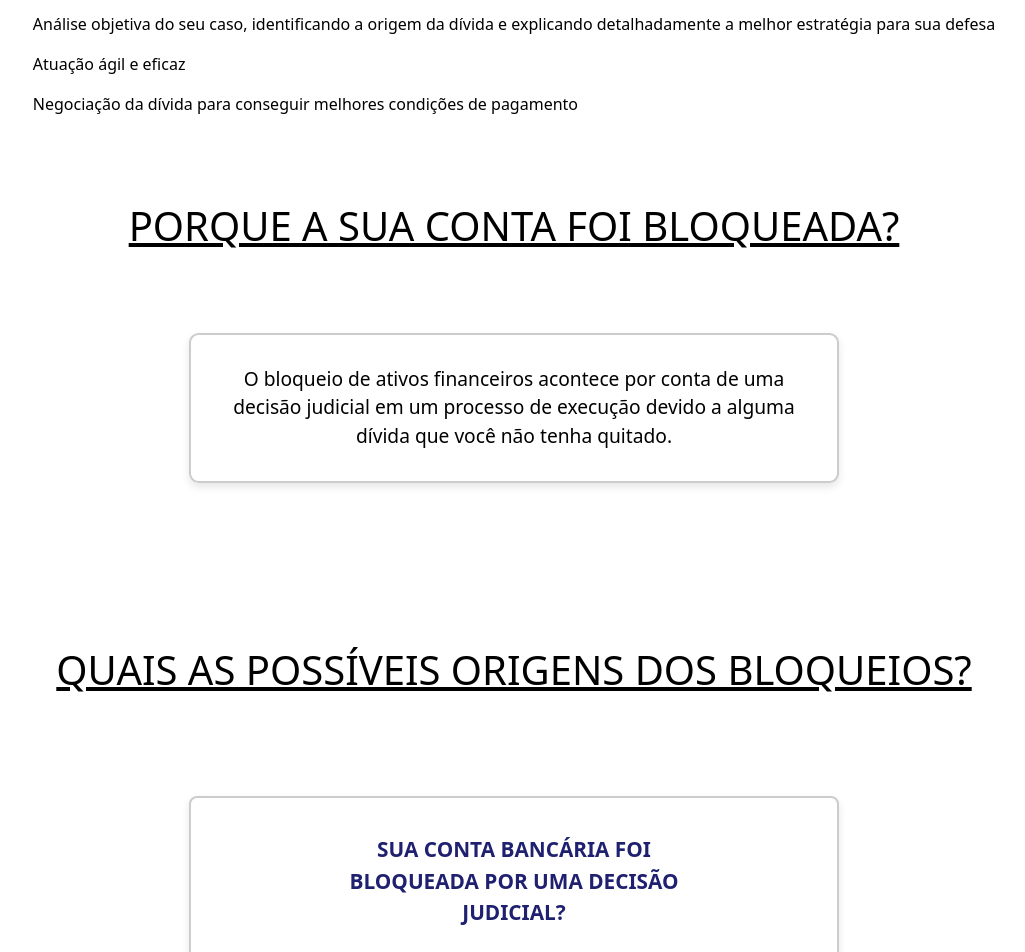
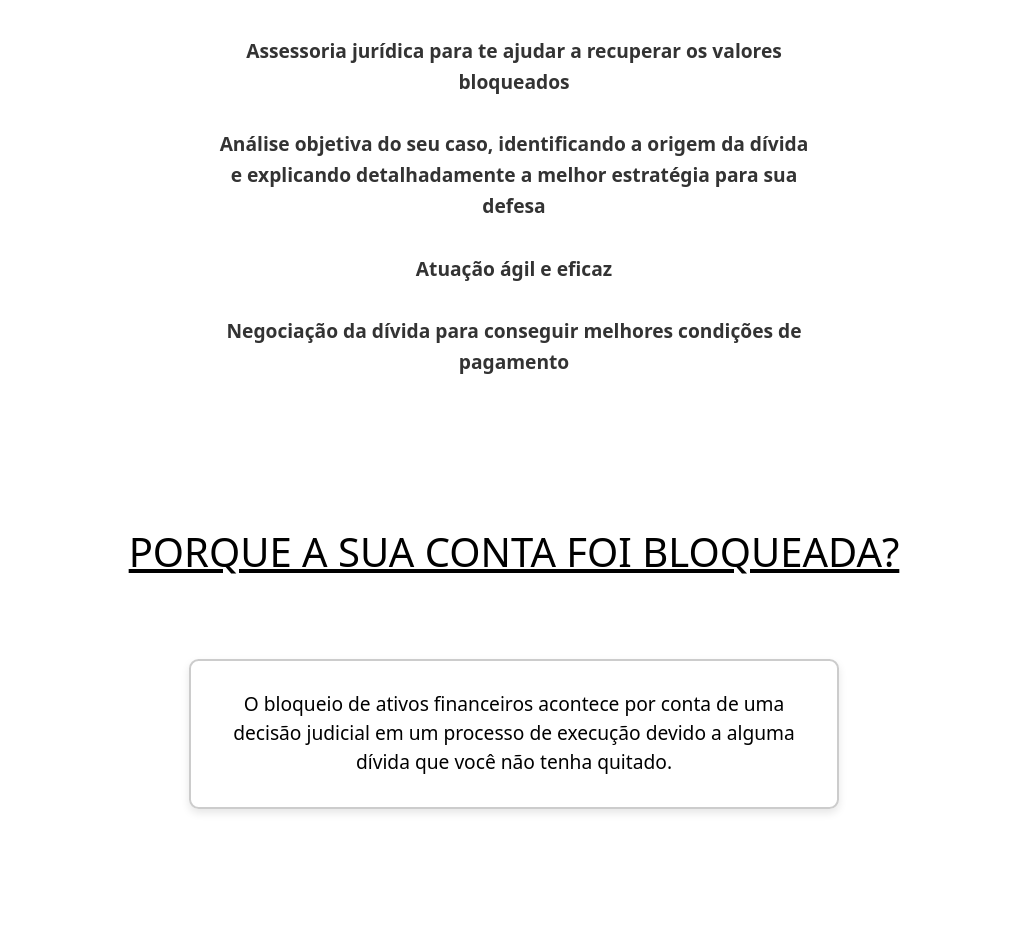
Before and after one commit to Ikejiri-1/pagina-advogados-next, a Next.js app: page / in a window 1280 px wide. Shown: the part 1080-2032 px from the top of the page, without its empty margins (126-1151 px from the left). Built offline with nearby package versions, Linux system fonts and the light colour scheme.

Commit message:
Quem somos

```diff
--- a/src/app/page.css
+++ b/src/app/page.css
@@ -2,3 +2,10 @@
   max-width: 1000px;
   margin: 2em auto;
 }
+.content-section {
+  display: flex;
+  flex-direction: column;
+  align-items: center;
+  gap: 5em;
+  margin: 4em auto;
+}
--- a/src/app/page.tsx
+++ b/src/app/page.tsx
@@ -8,6 +8,7 @@ import { HelpContent } from "@/components/HelpContent";
 import { BlockOriginsQuestions } from "@/components/BlockOriginsQuestion";
 import { WhyBlocked } from "@/components/WhyBlocked";
 import { WhyIsPossible } from "@/components/WhyIsPossible";
+import { AboutUs } from "@/components/AboutUs";
 
 export default function Home() {
   return (
@@ -26,17 +27,16 @@ export default function Home() {
       {/* <div className="cards">
         <Cards />
       </div> */}
-      <div>
+      <div className="content-section">
         <HelpContent />
-      </div>
-      <div>
+
         <WhyBlocked />
-      </div>
-      <div>
+
         <BlockOriginsQuestions />
-      </div>
-      <div>
+
         <WhyIsPossible />
+
+        <AboutUs />
       </div>
     </section>
   );
--- /dev/null
+++ b/src/components/AboutUs/aboutus.css
@@ -0,0 +1,46 @@
+.about-us-title {
+  font-size: 2.5em;
+  text-align: center;
+  text-decoration: underline;
+}
+
+.about-us-list,
+.about-us-title {
+  opacity: 0;
+  transform: translateX(60px);
+}
+.about-us-list {
+  margin: 4em auto;
+  display: flex;
+  flex-direction: column;
+  gap: 2em;
+  max-width: 600px;
+  text-align: center;
+}
+
+.about-us-list li span {
+  font-size: 1.2em;
+  font-weight: 600;
+  color: #333;
+  line-height: 1.6em;
+}
+
+.about-us.animate .about-us-title {
+  animation: slideFromRight 0.6s ease-in-out forwards;
+}
+
+.about-us.animate .about-us-list {
+  animation: slideFromRight 0.8s ease-in-out forwards;
+  animation-delay: 0.2s;
+}
+
+@keyframes slideFromRight {
+  from {
+    opacity: 0;
+    transform: translateX(60px);
+  }
+  to {
+    opacity: 1;
+    transform: translateX(0);
+  }
+}
--- /dev/null
+++ b/src/components/AboutUs/index.tsx
@@ -0,0 +1,54 @@
+"use client";
+import "./aboutus.css";
+import { useEffect, useRef } from "react";
+
+export const AboutUs = () => {
+  const aboutRef = useRef<HTMLDivElement>(null);
+
+  useEffect(() => {
+    const observer = new IntersectionObserver(
+      ([entry]) => {
+        if (entry.isIntersecting) {
+          entry.target.classList.add("animate");
+          observer.disconnect();
+        }
+      },
+      { threshold: 0.3 }
+    );
+
+    if (aboutRef.current) observer.observe(aboutRef.current);
+
+    return () => observer.disconnect();
+  }, []);
+
+  return (
+    <div ref={aboutRef} className="about-us">
+      <h2 className="about-us-title">QUEM SOMOS?</h2>
+
+      <ul className="about-us-list">
+        <li>
+          <span>
+            Especializados na defesa de executados, oferecemos atendimento
+            virtual em todo território nacional.
+          </span>
+        </li>
+        <li>
+          <span>
+            Somos comprometidos com a qualidade no atendimento de nossos
+            clientes e com a transparência em cada etapa.
+          </span>
+        </li>
+        <li>
+          <span>
+            Nosso foco é proporcionar o melhor resultado possível, buscando a
+            melhor solução, planejando a melhor estratégia de defesa e
+            negociando acordos.
+          </span>
+        </li>
+        <li>
+          <span>Conte conosco!</span>
+        </li>
+      </ul>
+    </div>
+  );
+};
--- a/src/components/BlockOriginsQuestion/blockorigins.css
+++ b/src/components/BlockOriginsQuestion/blockorigins.css
@@ -16,7 +16,7 @@
 }
 
 .block-title.animate {
-  animation: fadeUp 0.8s ease-out forwards;
+  animation: fadeLeft 0.8s ease-out forwards;
 }
 
 /* CARD */
@@ -26,21 +26,10 @@
 }
 
 .card-wrapper.animate {
-  animation: fadeFromLeft 0.9s ease-out forwards;
+  animation: fadeLeft 0.9s ease-out forwards;
 }
 
-@keyframes fadeUp {
-  from {
-    opacity: 0;
-    transform: translateY(30px);
-  }
-  to {
-    opacity: 1;
-    transform: translateY(0);
-  }
-}
-
-@keyframes fadeFromLeft {
+@keyframes fadeLeft {
   from {
     opacity: 0;
     transform: translateX(-50px);
--- a/src/components/Card/card.css
+++ b/src/components/Card/card.css
@@ -30,8 +30,8 @@
 
 .card-title {
   font-size: 1.3em;
-  margin: 1em 0;
-  width: 400px;
+  margin: 0.8em 0;
+  width: 550px;
   font-weight: bold;
   text-align: center;
   color: #1f2070;
--- a/src/components/HelpContent/helpcontent.css
+++ b/src/components/HelpContent/helpcontent.css
@@ -31,12 +31,21 @@
 }
 
 .help-content {
+  margin: 0 auto 4em auto;
   display: flex;
   flex-direction: column;
-  gap: 1em;
-  max-width: 1000px;
-  margin: 0 auto 4em auto;
+  gap: 2em;
+  max-width: 600px;
+  text-align: center;
 }
+
+.help-content li span {
+  font-size: 1.2em;
+  font-weight: 600;
+  color: #333;
+  line-height: 1.6em;
+}
+
 .help-content li {
   opacity: 0;
   transform: translateX(-40px);
--- a/src/components/WhyIsPossible/index.tsx
+++ b/src/components/WhyIsPossible/index.tsx
@@ -34,9 +34,9 @@ export const WhyIsPossible = () => {
           subtitle="É possível pedir a liberação nos seguintes casos:"
           content={[
             "VERBAS IMPENHORÁVEIS: Salários, aposentadoria, pensão alimentícia, benefícios sociais etc;",
-            "VALORES ACIMA DO VALOR DA DÍVIDA: o valor excedente deverá ser liberado (porém, se todo valor for verba impenhorável, buscamos a liberação total);",
-            "COMPROMETIMENTO DA SUBSISTÊNCIA: o credor não pode bloquear todos os bens e valores do devedor a ponto de prejudicar a subsistência dele, pois isso seria uma grave violação do princípio da dignidade da pessoa humana;",
-            "COMPROMETIMENTO DA ATIVIDADE EMPRESARIAL: se os valores bloqueados comprometerem o funcionamento da empresa de empresários individuais e empresas de pequeno porte.",
+            "VALORES ACIMA DO VALOR DA DÍVIDA: O valor excedente deverá ser liberado (porém, se todo valor for verba impenhorável, buscamos a liberação total);",
+            "COMPROMETIMENTO DA SUBSISTÊNCIA: O credor não pode bloquear todos os bens e valores do devedor a ponto de prejudicar a subsistência dele, pois isso seria uma grave violação do princípio da dignidade da pessoa humana;",
+            "COMPROMETIMENTO DA ATIVIDADE EMPRESARIAL: Se os valores bloqueados comprometerem o funcionamento da empresa de empresários individuais e empresas de pequeno porte.",
           ]}
         />
       </div>
```
